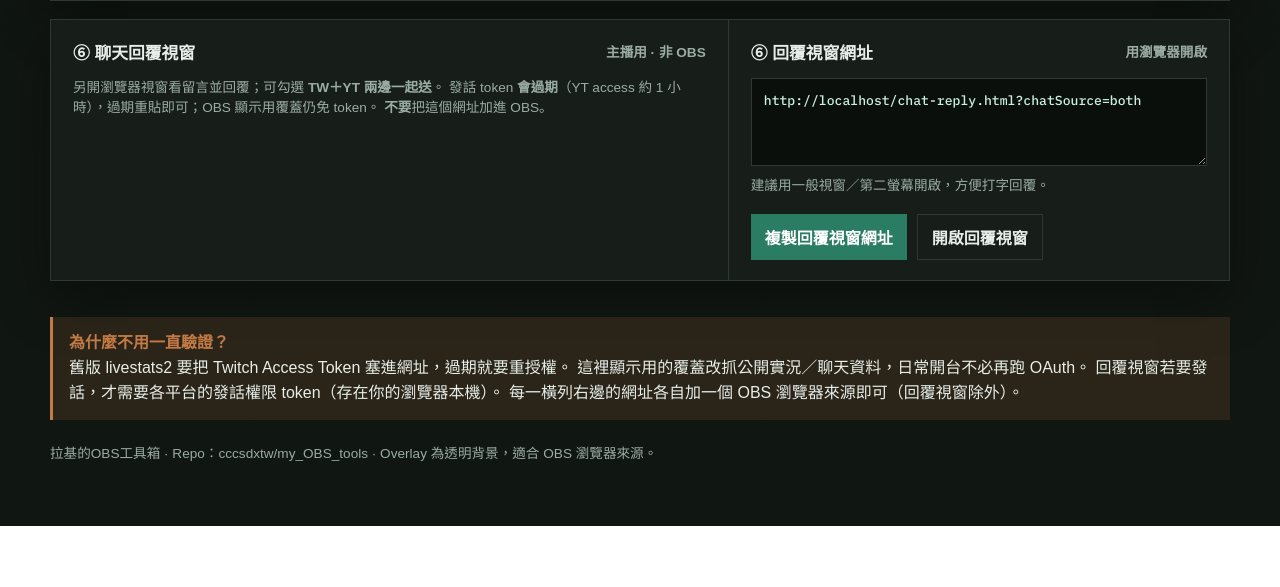
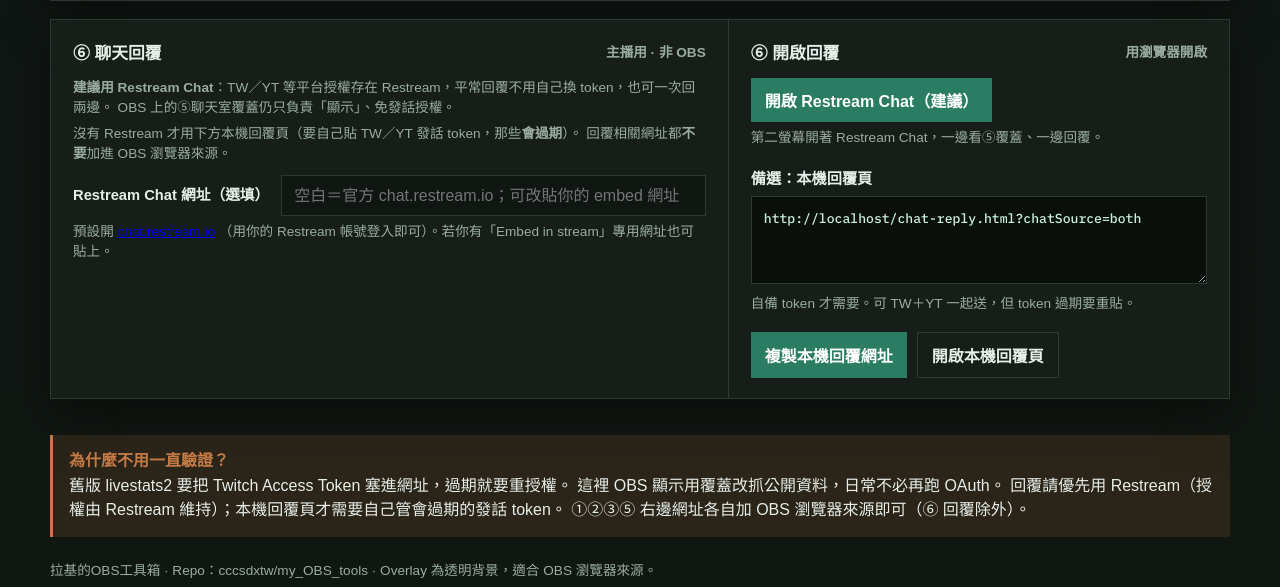
Before and after one commit to cccsdxtw/my_OBS_tools, a plain HTML site: page index.html in a window 1280 px wide. Shown: the part 3035-3622 px from the top of the page. Before the commit the page ends 3561 px from the top, so only its background shows below. Drawn offline with Linux system fonts and the light colour scheme; a web font is replaced by a local one.

Commit message:
Prefer Restream Chat for replies to avoid token refresh
Recommend Restream for multi-platform reply (their OAuth stays
valid); keep local chat-reply.html as an optional fallback.

Co-authored-by: 董浩 <hi0729@hotmail.com>

```diff
--- a/index.html
+++ b/index.html
@@ -936,17 +936,33 @@
           </aside>
         </div>
 
-        <!-- ⑥ 回覆視窗（主播用） -->
+        <!-- ⑥ 回覆（主播用） -->
         <div class="band">
           <section class="card">
             <div class="card-head">
-              <h2>⑥ 聊天回覆視窗</h2>
+              <h2>⑥ 聊天回覆</h2>
               <span class="side-title">主播用 · 非 OBS</span>
             </div>
             <p class="hint">
-              另開瀏覽器視窗看留言並回覆；可勾選 <strong>TW＋YT 兩邊一起送</strong>。
-              發話 token <strong>會過期</strong>（YT access 約 1 小時），過期重貼即可；OBS 顯示用覆蓋仍免 token。
-              <strong>不要</strong>把這個網址加進 OBS。
+              <strong>建議用 Restream Chat</strong>：TW／YT 等平台授權存在 Restream，平常回覆不用自己換 token，也可一次回兩邊。
+              OBS 上的⑤聊天室覆蓋仍只負責「顯示」、免發話授權。
+            </p>
+            <p class="hint">
+              沒有 Restream 才用下方本機回覆頁（要自己貼 TW／YT 發話 token，那些<strong>會過期</strong>）。
+              回覆相關網址都<strong>不要</strong>加進 OBS 瀏覽器來源。
+            </p>
+            <div class="field">
+              <label for="restreamChatUrl">Restream Chat 網址（選填）</label>
+              <input
+                id="restreamChatUrl"
+                type="text"
+                placeholder="空白＝官方 chat.restream.io；可改貼你的 embed 網址"
+              />
+            </div>
+            <p class="hint">
+              預設開
+              <a href="https://chat.restream.io/" target="_blank" rel="noopener">chat.restream.io</a>
+              （用你的 Restream 帳號登入即可）。若你有「Embed in stream」專用網址也可貼上。
             </p>
           </section>
 
@@ -954,14 +970,22 @@
 
           <aside class="card">
             <div class="card-head">
-              <h2>⑥ 回覆視窗網址</h2>
+              <h2>⑥ 開啟回覆</h2>
               <span class="side-title">用瀏覽器開啟</span>
             </div>
+            <div class="actions" style="margin-top: 0">
+              <a class="btn" id="openRestreamChat" href="https://chat.restream.io/" target="_blank" rel="noopener"
+                >開啟 Restream Chat（建議）</a
+              >
+            </div>
+            <p class="hint">第二螢幕開著 Restream Chat，一邊看⑤覆蓋、一邊回覆。</p>
+
+            <h3 style="margin: 18px 0 8px; font-size: 0.95rem">備選：本機回覆頁</h3>
             <textarea id="chatReplyUrl" class="url-box" readonly></textarea>
-            <p class="hint">建議用一般視窗／第二螢幕開啟，方便打字回覆。</p>
+            <p class="hint">自備 token 才需要。可 TW＋YT 一起送，但 token 過期要重貼。</p>
             <div class="actions">
-              <button type="button" id="copyChatReply">複製回覆視窗網址</button>
-              <a class="btn secondary" id="openChatReply" href="#" target="_blank" rel="noopener">開啟回覆視窗</a>
+              <button type="button" id="copyChatReply">複製本機回覆網址</button>
+              <a class="btn secondary" id="openChatReply" href="#" target="_blank" rel="noopener">開啟本機回覆頁</a>
             </div>
           </aside>
         </div>
@@ -969,9 +993,9 @@
         <div class="note">
           <strong>為什麼不用一直驗證？</strong><br />
           舊版 livestats2 要把 Twitch Access Token 塞進網址，過期就要重授權。
-          這裡顯示用的覆蓋改抓公開實況／聊天資料，日常開台不必再跑 OAuth。
-          回覆視窗若要發話，才需要各平台的發話權限 token（存在你的瀏覽器本機）。
-          每一橫列右邊的網址各自加一個 OBS 瀏覽器來源即可（回覆視窗除外）。
+          這裡 OBS 顯示用覆蓋改抓公開資料，日常不必再跑 OAuth。
+          回覆請優先用 Restream（授權由 Restream 維持）；本機回覆頁才需要自己管會過期的發話 token。
+          ①②③⑤ 右邊網址各自加 OBS 瀏覽器來源即可（⑥ 回覆除外）。
         </div>
       </div>
 
@@ -1043,6 +1067,7 @@
           chatShowBg: $("chatShowBg"),
           chatBg: $("chatBg"),
           chatCss: $("chatCss"),
+          restreamChatUrl: $("restreamChatUrl"),
         };
 
         // 所有左右排序：↑↓（列表上＝左邊）
@@ -1393,6 +1418,9 @@
           const chatReplyHref = buildChatReplyUrl();
           $("chatReplyUrl").value = chatReplyHref;
           $("openChatReply").href = chatReplyHref;
+          const restreamHref =
+            fields.restreamChatUrl.value.trim() || "https://chat.restream.io/";
+          $("openRestreamChat").href = restreamHref;
 
           localStorage.setItem(
             "my_obs_tools_setup",
```
Also changed, not shown: chat-reply.html (+5 -3 lines), 1 other file.
